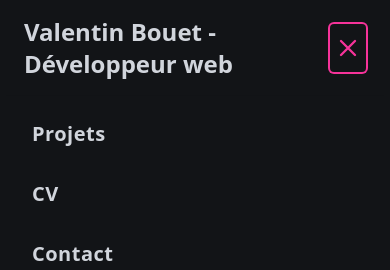
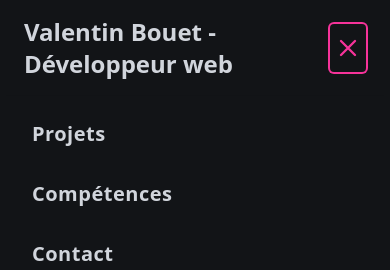
Before and after one commit to valentin-49/PortfolioProWebDev, a Next.js app in the folder protfoliopro/: page / in a window 390 px wide. Both pictures are taken after a click on the button "Toggle menu". Shown: the top 270 px of the page. Built offline with nearby package versions, Linux system fonts and the light colour scheme.

Commit message:
header update

```diff
--- a/protfoliopro/src/components/Header.tsx
+++ b/protfoliopro/src/components/Header.tsx
@@ -113,7 +113,7 @@ export default function Header() {
                 onClick={(e) => handleScroll(e, 'technologies')}
                 className="block hover:text-pink-500 transition"
               >
-                CV
+                Compétences
               </a>
             </li>
             <li>
```
